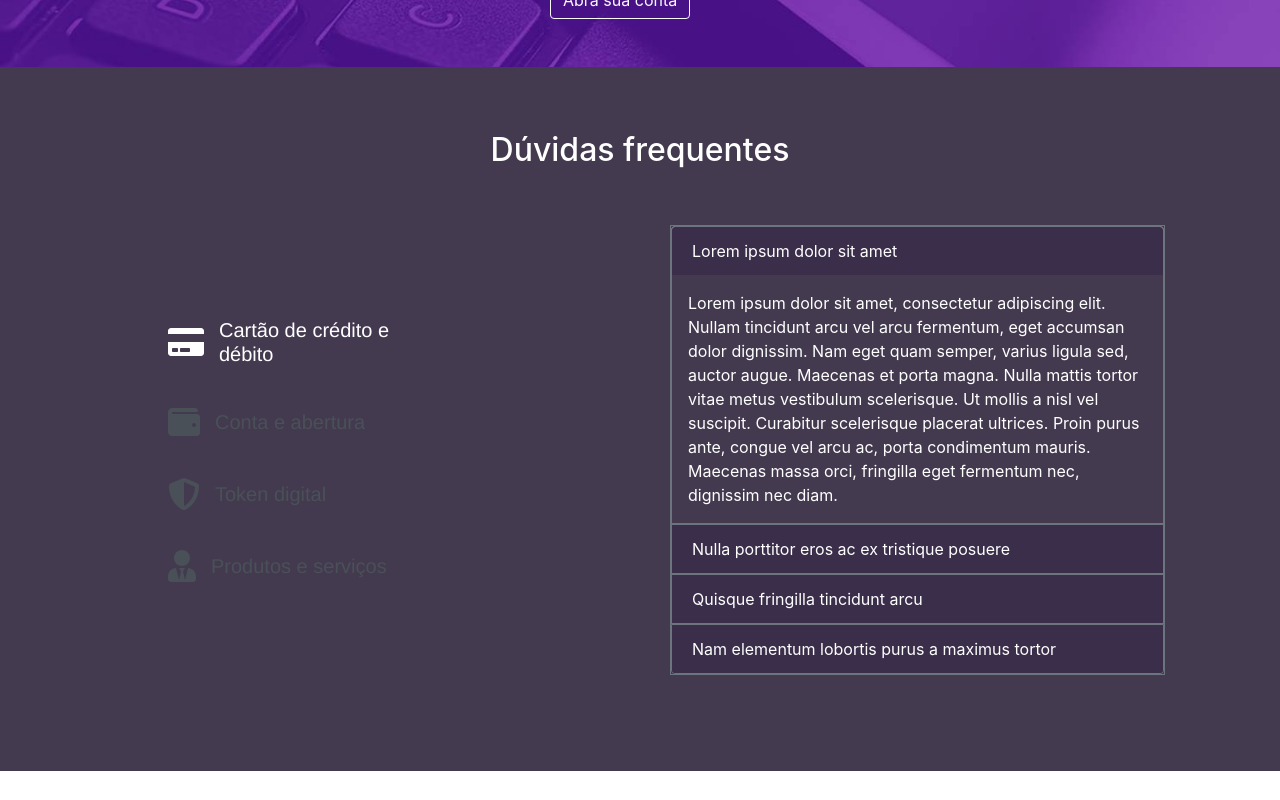
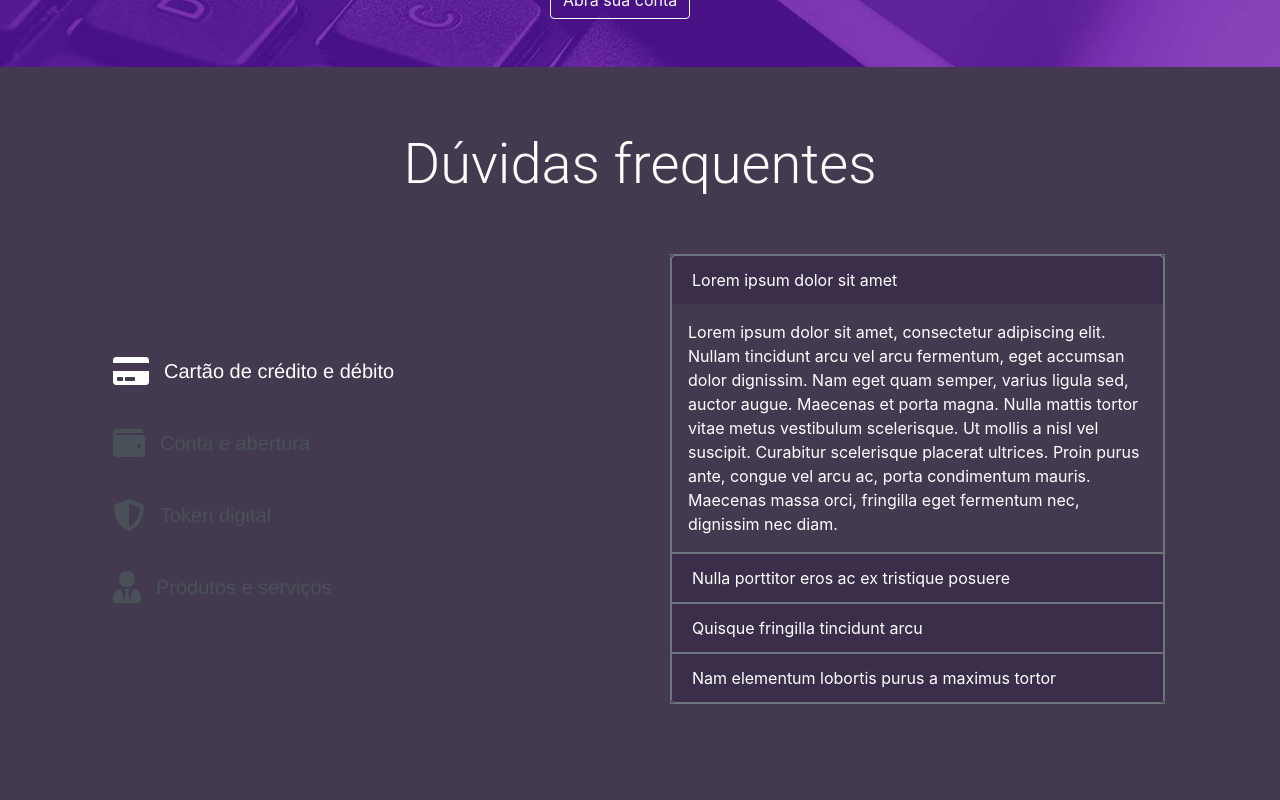
Before and after one commit to bricio123/Magbank__Project-class, a React (Create React App) app: page / in a window 1280 px wide. Shown: the part 2194-2994 px from the top of the page. Before the commit the page ends 2965 px from the top, so only its background shows below. Built offline with nearby package versions, Linux system fonts and the light colour scheme.

Commit message:
feature(adding more in the part FAQ)

```diff
--- a/src/components/FrequentDoubts.js
+++ b/src/components/FrequentDoubts.js
@@ -25,16 +25,20 @@ const Doubts = () => (
           <h2 className="ti-color">Dúvidas frequentes</h2>
         </Row>
 
-        <Tab.Container id="list-group-tabs-example" defaultActiveKey="#link1"  className=''>
-          <Row className=' d-flex flex-row align-items-center' lg="2" xs={1} md={2}>
-            <Col sm={4} className='d-flex'>
-              <ListGroup>
+        <Tab.Container
+          id="list-group-tabs-example"
+          defaultActiveKey="#link1"
+          className=""
+        >
+          <Row lg="2">
+            <Col sm={5} className="d-flex">
+              <ListGroup className="list__icon-faq d-flex justify-content-center align-items-center">
                 <ListGroup.Item
                   action
                   href="#link1"
                   className="bg-transparent border-0"
                 >
-                  <Row className="py-2 mx-5">
+                  <Row className="p-2 ">
                     <span className="d-flex align-items-center justify-content-center">
                       <FontAwesomeIcon
                         icon={faCreditCard}
@@ -42,10 +46,7 @@ const Doubts = () => (
                         className="pad-icons"
                       />
                     </span>
-                    <Col
-                      xs={10}
-                      className="h5 m-0 p-auto-1 d-flex  align-items-center"
-                    >
+                    <Col className="h5 m-0 p-auto-1 d-flex  align-items-center">
                       <h3 className="Doubts__text__icons m-0 p-0">
                         Cartão de crédito e débito
                       </h3>
@@ -57,7 +58,7 @@ const Doubts = () => (
                   href="#link2"
                   className="bg-transparent border-0"
                 >
-                  <Row className="py-2 mx-5">
+                  <Row className="p-2">
                     <span className="d-flex align-items-center">
                       <FontAwesomeIcon
                         icon={faWallet}
@@ -77,7 +78,7 @@ const Doubts = () => (
                   href="#link3"
                   className="bg-transparent border-0"
                 >
-                  <Row className="py-2 mx-5">
+                  <Row className="p-2">
                     <span className="d-flex align-items-center">
                       <FontAwesomeIcon
                         icon={faShieldAlt}
@@ -97,7 +98,7 @@ const Doubts = () => (
                   href="#link4"
                   className="bg-transparent border-0"
                 >
-                  <Row className="py-2 mx-5">
+                  <Row className="p-2">
                     <span className="d-flex align-items-center">
                       <FontAwesomeIcon
                         icon={faUserTie}
@@ -115,7 +116,7 @@ const Doubts = () => (
               </ListGroup>
             </Col>
 
-            <Col sm={8}>
+            <Col sm={12}>
               <Tab.Content>
                 <Tab.Pane eventKey="#link1">
                   <Col className="acor">
@@ -248,7 +249,6 @@ const Doubts = () => (
                 <Tab.Pane eventKey="#link2">
                   <Container />
                 </Tab.Pane>
-
                 <Tab.Pane eventKey="#link3">
                   <Col className="acor">
                     <Accordion
--- a/src/components/FrequentDoubts.scss
+++ b/src/components/FrequentDoubts.scss
@@ -11,13 +11,13 @@
       color: #ffffff;
     }
   }
-  &-ti-color {
-    font-size: 56px;
-
-    font-weight: 300;
-    font-family: "Helvetica Neue";
-    text-align: center;
-  }
+}
+.ti-color{
+  font-size: 56px;
+  color: #ffffff;
+  font-weight: 300;
+  font-family: 'Roboto', sans-serif;
+  text-align: center;
 }
 .Doubts__text__icons {
   font-size: 20px;
@@ -49,7 +49,9 @@
     content: "Cartão de crédito e débito";
     font-size: 20px;
     line-height: 24px;
-
     font-family: "Helvetica Neue";
   }
+  .list__icon-faq{
+    display: flex;
+  }
 }
```
